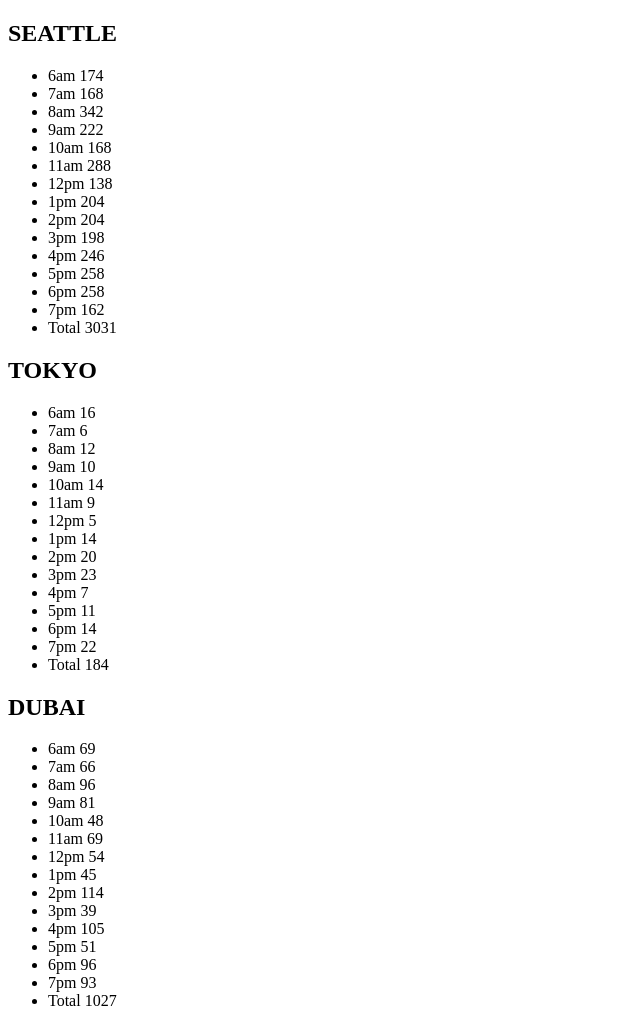
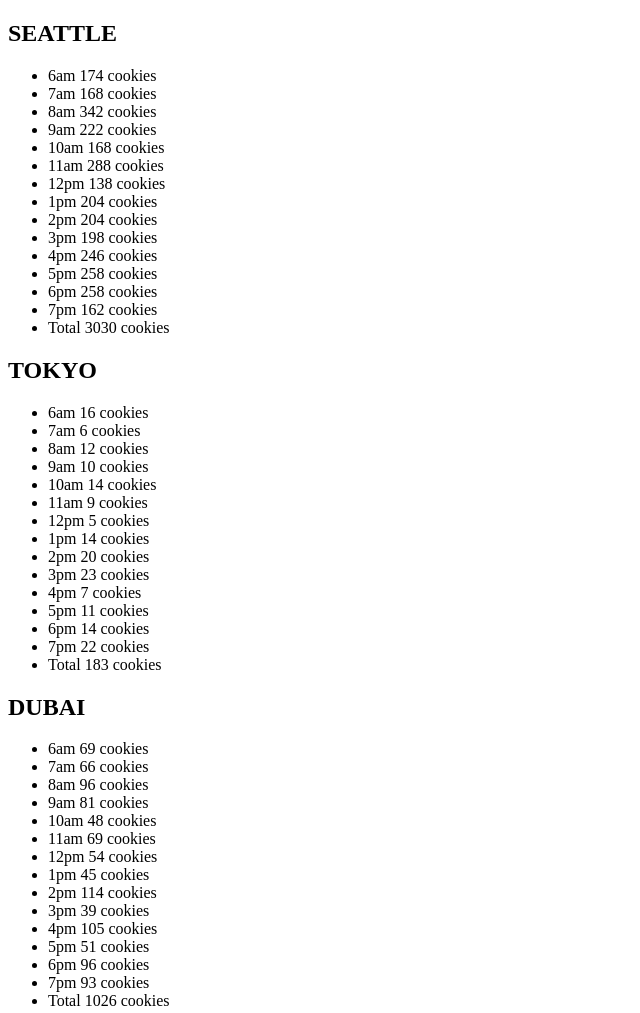
Before and after one commit to Yasir-Mohamud/cookie-stand, a plain HTML site: page sales.html in a window 1280 px wide. Shown: the top 1013 px of the page, without its empty margins (0-640 px from the left). Drawn offline with Linux system fonts and the light colour scheme.

Commit message:
updates class 06

```diff
--- a/app.js
+++ b/app.js
@@ -1,297 +1,152 @@
 'use strict';
 var hours = ['6am', '7am', '8am','9am','10am','11am','12pm','1pm','2pm','3pm','4pm','5pm','6pm','7pm'];
+var stores = [seattle , tokyo , dubai , paris , lima ];
 //  var sales_per_hour = [];
 
 var seattle = {
+  name : 'seattle',
   sales_per_hour : [],
   customer_min : 23 ,
   customer_max : 65 ,
   average_cookies : 6.3 ,
-  customer_per_hour (min , max ) {
-
-    min = Math.ceil(this.customer_min);
-    max = Math.floor(this.customer_max);
-    return Math.floor(Math.random() * (max - min + 1)) + min;
-  } ,
-
-  cookie_sales_per_hour () {
-    for (var i = 0 ; i < hours.length ; i++ ) {
-      var sale = this.customer_per_hour() * Math.floor(this.average_cookies) ;
-      this.sales_per_hour.push(sale);
-
+  render : function() {
+    var seattleUl = document.getElementById('seattle');
+    for ( var i = 0; i < hours.length ; i++){
+      var seattleLi = document.createElement('li');
+      seattleLi.textContent = hours[i] + ' ' + this.sales_per_hour[i] + ' cookies';
+      seattleUl.appendChild(seattleLi);
     }
-    return this.sales_per_hour;
-  } ,
-
-  total () {
-    var j = 0;
-    var product = 1;
-    while(j < this.sales_per_hour.length){
-      var currentArray = this.sales_per_hour[j];
-      product = currentArray + product;
-      j++;
-    }
-    return product;
-  } ,
-
-  final () {
-    var all = [];
-    for ( var i = 0 ; i < hours.length ; i ++ ) {
-      var str = ' ' + hours[i] + ' ' + this.sales_per_hour[i] ;
-      all.push(str);
-    }
-    all.push(' Total ' + this.total());
-    return all;
+    var totalLi = document.createElement('li');
+    totalLi.textContent = 'Total ' + total(seattle) + ' cookies';
+    seattleLi.appendChild(totalLi);
   }
 };
-console.log(seattle.customer_per_hour());
-console.log(seattle.cookie_sales_per_hour());
-console.log(seattle.total());
-console.log(seattle.sales_per_hour);
-console.log(seattle.final());
+seattle.cookies_per_hour = cookie_sales_per_hour(seattle);
+seattle.total_cookies = total (seattle);
+
+seattle.render();
+
 //tokyo object
 var tokyo = {
+  name : 'tokyo',
   sales_per_hour : [],
   customer_min : 3 ,
   customer_max : 24 ,
   average_cookies : 1.2 ,
-  customer_per_hour (min , max ) {
-
-    min = Math.ceil(this.customer_min);
-    max = Math.floor(this.customer_max);
-    return Math.floor(Math.random() * (max - min + 1)) + min;
-  } ,
-
-  cookie_sales_per_hour () {
-    for (var i = 0 ; i < hours.length ; i++ ) {
-      var sale = this.customer_per_hour() * Math.floor(this.average_cookies) ;
-      this.sales_per_hour.push(sale);
-
+  render : function() {
+    var tokyoUl = document.getElementById('tokyo');
+    for ( var i = 0; i < hours.length ; i++){
+      var tokyoLi = document.createElement('li');
+      tokyoLi.textContent = hours[i] + ' ' + this.sales_per_hour[i] + ' cookies';
+      tokyoUl.appendChild(tokyoLi);
     }
-    return this.sales_per_hour;
-  } ,
-
-  total () {
-    var j = 0;
-    var product = 1;
-    while(j < this.sales_per_hour.length){
-      var currentArray = this.sales_per_hour[j];
-      product = currentArray + product;
-      j++;
-    }
-    return product;
-  },
-
-
-  final () {
-    var all = [];
-    for ( var i = 0 ; i < hours.length ; i ++ ) {
-      var str = ' ' + hours[i] + ' ' + this.sales_per_hour[i];
-      all.push(str);
-    }
-    all.push(' Total ' + this.total());
-    return all;
+    var totalLi = document.createElement('li');
+    totalLi.textContent = 'Total ' + total(tokyo) + ' cookies';
+    tokyoLi.appendChild(totalLi);
   }
 };
-console.log(tokyo.customer_per_hour());
-console.log(tokyo.cookie_sales_per_hour());
-console.log(tokyo.total());
-console.log(tokyo.sales_per_hour);
+tokyo.cookies_per_hour = cookie_sales_per_hour(tokyo);
+tokyo.total_cookies = total (tokyo);
+
+tokyo.render();
 
 //dubai object
 var dubai = {
+  name : 'dubai',
   sales_per_hour : [],
   customer_min : 11 ,
   customer_max : 38 ,
   average_cookies : 3.7 ,
-  customer_per_hour (min , max ) {
-
-    min = Math.ceil(this.customer_min);
-    max = Math.floor(this.customer_max);
-    return Math.floor(Math.random() * (max - min + 1)) + min;
-  } ,
-
-  cookie_sales_per_hour () {
-    for (var i = 0 ; i < hours.length ; i++ ) {
-      var sale = this.customer_per_hour() * Math.floor(this.average_cookies) ;
-      this.sales_per_hour.push(sale);
-
+  render : function() {
+    var dubaiUl = document.getElementById('dubai');
+    for ( var i = 0; i < hours.length ; i++){
+      var dubaiLi = document.createElement('li');
+      dubaiLi.textContent = hours[i] + ' ' + this.sales_per_hour[i] + ' cookies';
+      dubaiUl.appendChild(dubaiLi);
     }
-    return this.sales_per_hour;
-  } ,
-
-  total () {
-    var j = 0;
-    var product = 1;
-    while(j < this.sales_per_hour.length){
-      var currentArray = this.sales_per_hour[j];
-      product = currentArray + product;
-      j++;
-    }
-    return product;
-  } ,
-
-
-  final () {
-    var all = [];
-    for ( var i = 0 ; i < hours.length ; i ++ ) {
-      var str = ' ' + hours[i] + ' ' + this.sales_per_hour[i];
-      all.push(str);
-    }
-    all.push(' Total ' + this.total());
-    return all;
+    var totalLi = document.createElement('li');
+    totalLi.textContent = 'Total ' + total(dubai) + ' cookies';
+    dubaiLi.appendChild(totalLi);
   }
 };
-console.log(dubai.customer_per_hour());
-console.log(dubai.cookie_sales_per_hour());
-console.log(dubai.total());
-console.log(dubai.sales_per_hour);
+dubai.cookies_per_hour = cookie_sales_per_hour(dubai);
+dubai.total_cookies = total (dubai);
+
+dubai.render();
 
 //paris object
 var paris = {
+  name : 'paris',
   sales_per_hour : [],
   customer_min : 20 ,
   customer_max : 38 ,
   average_cookies : 3.7 ,
-  customer_per_hour (min , max ) {
-
-    min = Math.ceil(this.customer_min);
-    max = Math.floor(this.customer_max);
-    return Math.floor(Math.random() * (max - min + 1)) + min;
-  } ,
-
-  cookie_sales_per_hour () {
-    for (var i = 0 ; i < hours.length ; i++ ) {
-      var sale = this.customer_per_hour() * Math.floor(this.average_cookies) ;
-      this.sales_per_hour.push(sale);
-
+  render : function() {
+    var parisUl = document.getElementById('paris');
+    for ( var i = 0; i < hours.length ; i++){
+      var parisLi = document.createElement('li');
+      parisLi.textContent = hours[i] + ' ' + this.sales_per_hour[i] + ' cookies';
+      parisUl.appendChild(parisLi);
     }
-    return this.sales_per_hour;
-  } ,
-
-  total () {
-    var j = 0;
-    var product = 1;
-    while(j < this.sales_per_hour.length){
-      var currentArray = this.sales_per_hour[j];
-      product = currentArray + product;
-      j++;
-    }
-    return product;
-  } ,
-
-
-  final () {
-    var all = [];
-    for ( var i = 0 ; i < hours.length ; i ++ ) {
-      var str = ' ' + hours[i] + ' ' + this.sales_per_hour[i];
-      all.push(str);
-    }
-    all.push(' Total ' + this.total());
-    return all;
+    var totalLi = document.createElement('li');
+    totalLi.textContent = 'Total ' + total(paris)+ ' cookies';
+    parisLi.appendChild(totalLi);
   }
 };
-console.log(paris.customer_per_hour());
-console.log(paris.cookie_sales_per_hour());
-console.log(paris.total());
-console.log(paris.sales_per_hour);
+paris.cookies_per_hour = cookie_sales_per_hour(paris);
+paris.total_cookies = total (paris);
 
+paris.render();
 //lima object
 var lima = {
+  name : 'lima',
   sales_per_hour : [],
   customer_min : 2 ,
   customer_max : 16 ,
   average_cookies : 4.6 ,
-  customer_per_hour (min , max ) {
+  render : function() {
+    var limaUl = document.getElementById('lima');
+    for ( var i = 0; i < hours.length ; i++){
+      var limaLi = document.createElement('li');
+      limaLi.textContent = hours[i] + ' ' + this.sales_per_hour[i] + ' cookies';
+      limaUl.appendChild(limaLi);
+    }
+    var totalLi = document.createElement('li');
+    totalLi.textContent = 'Total ' + total(lima) + ' cookies';
+    limaLi.appendChild(totalLi);
+  }
+};
+lima.cookies_per_hour = cookie_sales_per_hour(lima);
+lima.total_cookies = total (lima);
 
-    min = Math.ceil(this.customer_min);
-    max = Math.floor(this.customer_max);
-    return Math.floor(Math.random() * (max - min + 1)) + min;
-  } ,
-
-  cookie_sales_per_hour () {
-    for (var i = 0 ; i < hours.length ; i++ ) {
-      var sale = this.customer_per_hour() * Math.floor(this.average_cookies) ;
-      this.sales_per_hour.push(sale);
-
-    }
-    return this.sales_per_hour;
-  } ,
-
-  total () {
-    var j = 0;
-    var product = 1;
-    while(j < this.sales_per_hour.length){
-      var currentArray = this.sales_per_hour[j];
-      product = currentArray + product;
-      j++;
-    }
-    return product;
-  } ,
+lima.render();
 
 
-  final () {
-    var all = [];
-    for ( var i = 0 ; i < hours.length ; i ++ ) {
-      var str = ' ' + hours[i] + ' ' + this.sales_per_hour[i];
-      all.push(str);
-    }
-    all.push(' Total ' + this.total());
-    return all;
+function customer_per_hour (min , max ) {
+  min = Math.ceil(min);
+  max = Math.floor(max);
+  return Math.floor(Math.random() * (max - min + 1)) + min;
+}
+//number of cookies sold for every hour
+function cookie_sales_per_hour (store) {
+  for (var i = 0 ; i < hours.length ; i++ ) {
+    var sale = customer_per_hour(store.customer_min, store.customer_max) * Math.floor(store.average_cookies) ;
+    store.sales_per_hour.push(sale);
+
   }
+  return store.sales_per_hour;
+}
+//the total number of cookies sold in a day
+function total (store) {
+  var j = 0;
+  var total_cookies = 0 ;
+  while( j < hours.length) {
+    var currentArray = store.sales_per_hour[j];
+    total_cookies = currentArray + total_cookies;
+    j++;
+    console.log(currentArray);
+  }
+  console.log(total_cookies);
+  return total_cookies;
 
-};
-console.log('customer per hr', lima.customer_per_hour());
-console.log(lima.cookie_sales_per_hour());
-console.log(lima.total());
-console.log(lima.sales_per_hour);
-
-
-//SEATTLE
-var seattleUl = document.getElementById('seattle');
-
-for ( var i = 0; i < seattle.final().length ; i++){
-  var seattleLi = document.createElement('li');
-  seattleLi.textContent = seattle.final()[i];
-  seattleUl.appendChild(seattleLi);
 }
-
-
-
-//TOKYO
-var tokyoUl = document.getElementById('tokyo');
-
-for ( var i = 0; i < seattle.final().length ; i++){
-  var tokyoLi = document.createElement('li');
-  tokyoLi.textContent = tokyo.final()[i];
-  tokyoUl.appendChild(tokyoLi);
-}
-
-
-//DUBAI
-var dubaiUl = document.getElementById('dubai');
-
-for ( var i = 0; i < seattle.final().length ; i++){
-  var dubaiLi = document.createElement('li');
-  dubaiLi.textContent = dubai.final()[i];
-  dubaiUl.appendChild(dubaiLi);
-}
-
-//PARIS
-var parisUl = document.getElementById('paris');
-
-for ( var i = 0; i < seattle.final().length ; i++){
-  var parisLi = document.createElement('li');
-  parisLi.textContent = paris.final()[i];
-  parisUl.appendChild(parisLi);
-}
-
-
-//LIMA
-var limaUl = document.getElementById('lima');
-
-for ( var i = 0; i < seattle.final().length ; i++){
-  var limaLi = document.createElement('li');
-  limaLi.textContent = lima.final()[i];
-  limaUl.appendChild(limaLi);
-}
```
Also changed, not shown: sales.html (+1 -0 lines), style.css (added).
